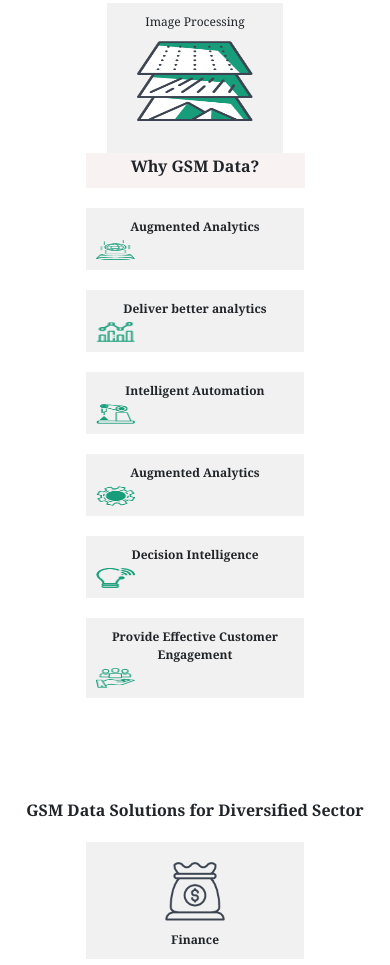
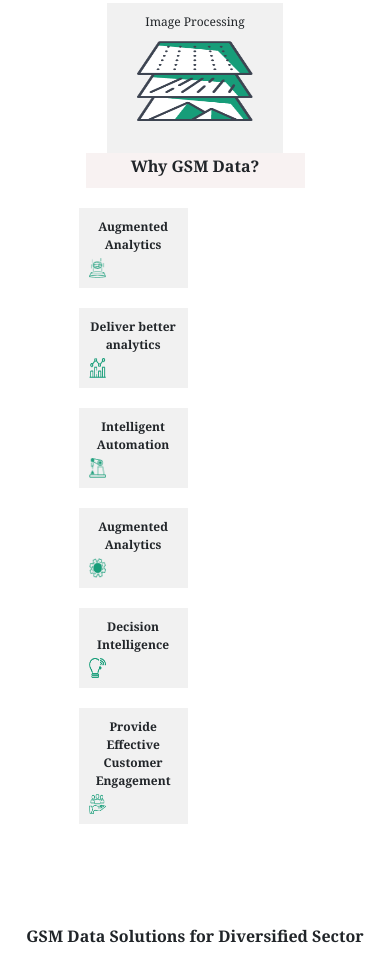
Before and after one commit to CodingSteps/Maharaj, a plain HTML site: page AI/index.html in a window 390 px wide. Shown: the part 1738-2703 px from the top of the page. Drawn offline with nearby package versions, Linux system fonts and the light colour scheme.

Commit message:
Update style.css

```diff
--- a/AI/style.css
+++ b/AI/style.css
@@ -190,3 +190,13 @@
 	}
 
 }
+
+@media screen and (max-width: 768px)
+{
+
+	.col2{
+	   width:40%;
+	   margin:20px;
+	}
+
+}
```
